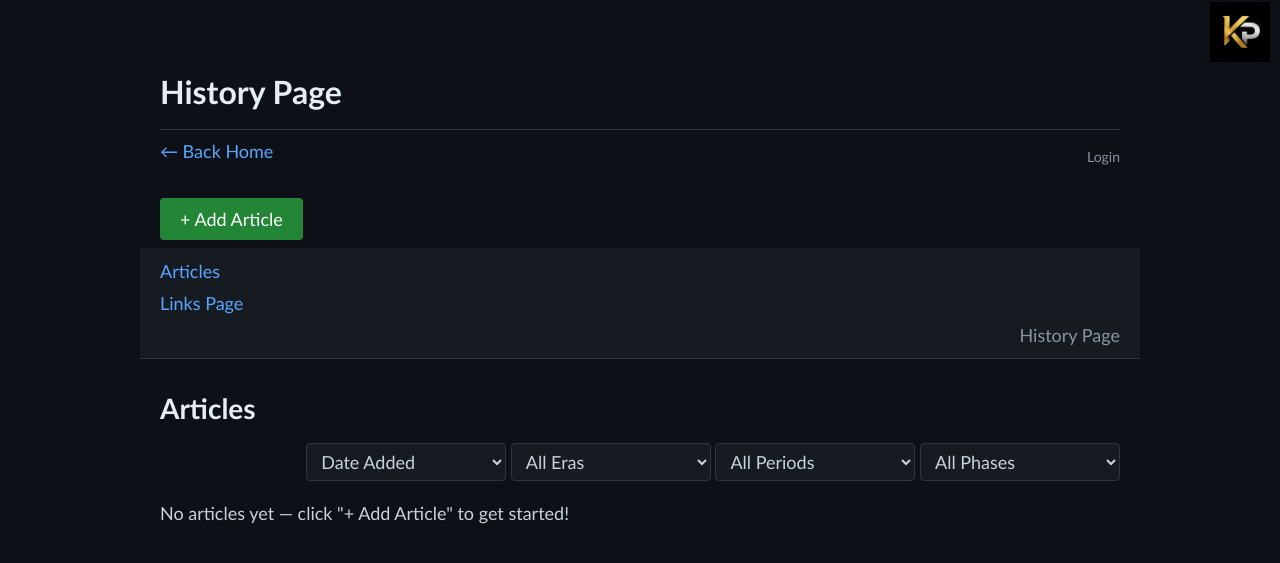
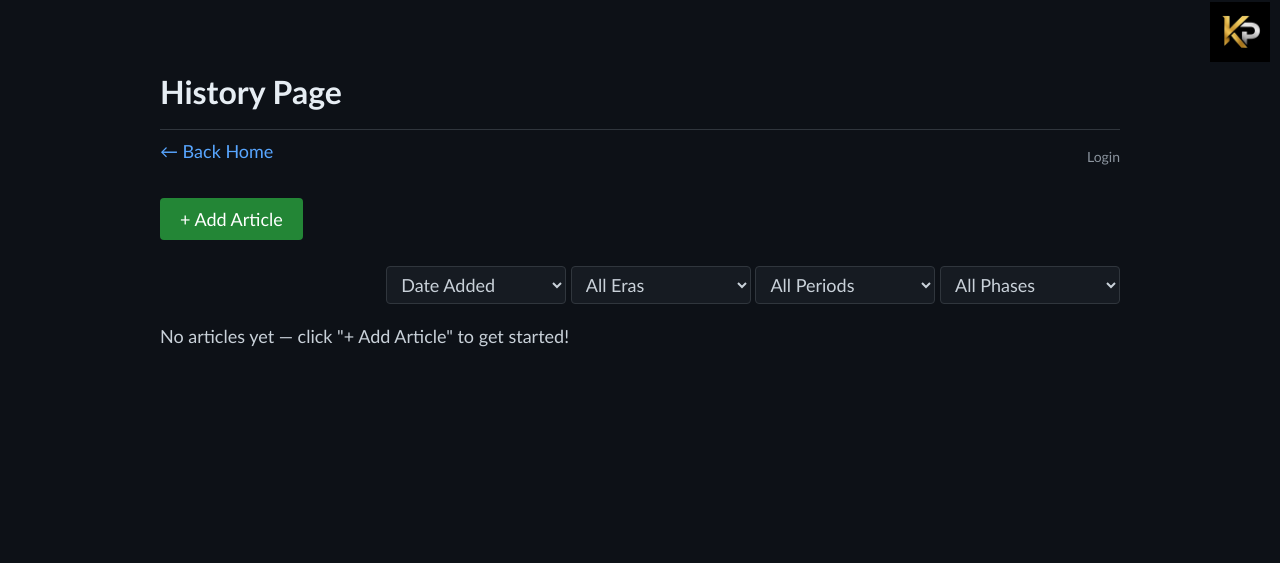
Before and after one commit to kp321-user/KP-Homepage, a Flask app: page /history in a window 1280 px wide. Shown: the top 563 px of the page. Run offline with Flask 3, Linux system fonts and the light colour scheme; some libraries are stand-ins or nearby versions.

Commit message:
Update templates, CSS, and notebook
- CSS: increase b tag font size and margin, add c tag styles, update nav to grid layout
- home.html: restructure nav links, add Java Notes link
- history.html: remove nav block
- links.html: comment out filter form opening tag
- llms_explained.html, python_notes.html: remove site-title span from nav
- main.ipynb: add cell to build javascript_notes.html from body file

Co-Authored-By: Claude Sonnet 4.6 <noreply@anthropic.com>

```diff
--- a/static/darkstyle.css
+++ b/static/darkstyle.css
@@ -62,13 +62,16 @@ a:hover {
     color: #79c0ff;
     text-decoration: underline;
 }
+
 b {
     color: #58a6ff;
     text-decoration: none;
-    margin: 24px 0 8px 0;
-    font-size: 18px;
-    line-height: 1.6;
-
+    margin: 40px 0 8px 0;
+    font-size: 22px;
+    line-height: 2.0;
+    /* border: 1px solid #30363d; */
+    padding: 8px 18px;
+    border-radius: 6px;
 }
 
 /* ── Horizontal rule ── */
@@ -87,6 +90,17 @@ li {
     margin: 4px 0;
     color: #c9d1d9;
 }
+
+c {
+    padding: 10px 20px;
+    background-color: #30363d;
+    color: white;
+    border: none;
+    font-size: 18px;
+    cursor: pointer;
+    white-space: nowrap;
+}
+
 
 /* ── Forms (global) ── */
 input, button, select {
@@ -108,7 +122,7 @@ select {
 }
 .filter-dropdowns select {
     flex: 0;        /* stop stretching */
-    width: 200px;   /* same fixed width for both */
+    width: 180px;   /* same fixed width for both */
     height: 38px;  /* adjust this */
     padding: 4px 10px;
 }
@@ -146,18 +160,22 @@ nav {
     background-color: #161b22;
     border-bottom: 1px solid #30363d;
     padding: 12px 20px;
-    margin: 0 -20px 32px -20px;
-    display: flex;
-    gap: 10px;
+    margin: 0 0 32px 0;    /* ← no negative margins */
+    display: grid;
+    grid-template-columns: repeat(3, 1fr);
+    grid-auto-flow: column;
+    grid-template-rows: repeat(8, auto);
+    gap: 0px 16px;
     z-index: 100;
-    flex-direction: column;
-    align-items: flex-start;
+    border-radius: 8px;
 }
 
 nav a {
     color: #58a6ff;
     text-decoration: none;
     font-size: 18px;
+    padding: 4px 0;
+    line-height: 1.2;
 }
 
 nav a:hover {
@@ -168,7 +186,6 @@ nav a:hover {
 nav .site-title {
     color: #8b949e;
     font-size: 18px;
-    margin-left: auto;
 }
 
 /* ── Tables ── */
--- a/templates/history.html
+++ b/templates/history.html
@@ -27,18 +27,17 @@
       <a href="/login?next=/history" style="font-size: 14px; color: #8b949e;">Login</a>
     {% endif %}
   </div>
-
   {% if not render_env %}
     <a href="/import" class="add-btn"><button>+ Add Article</button></a>
   {% endif %}
 
-  <nav>
-    <a href="#articles">Articles</a>
-    <a href="/links">Links Page</a>
-    <span class="site-title">History Page</span>
+
+<!--  <nav>
+  <a href="/links">Links Page</a>
+  <div style="font-size: 14px; color: #8b949e; align-self: flex-end">history.html</div>
   </nav>
-
   <h2 id="articles">Articles</h2>
+-->
 
 <form class="filter-form" method="GET" action="/history">
   <div class="filter-dropdowns">
--- a/templates/links.html
+++ b/templates/links.html
@@ -29,7 +29,7 @@
     <a href="/add" class="add-btn"><button>+ Add Link</button></a>
   {% endif %}
 
-  <!--<h2>Useful Links:</h2>-->
+  <!--<h2>Useful Links:</h2>
   <form class="filter-form" method="GET" action="/links">
     <div class="filter-dropdowns">
       <select name="category" onchange="this.form.submit()">
@@ -37,7 +37,7 @@
         {% for cat in categories %}
           <option value="{{ cat }}" {% if cat == selected_category %}selected{% endif %}>{{ cat }}</option>
         {% endfor %}
-      </select>
+      </select>-->
 
       <select name="type" onchange="this.form.submit()">
         <option value="">All Types</option>
--- a/templates/llms_explained.html
+++ b/templates/llms_explained.html
@@ -28,7 +28,6 @@
 <a href="#section-6">6. Statistical Bias</a>
 <a href="#section-7">7. What an LLM Is</a>
 <a href="#section-8">8. Token Generation</a>
-<span class="site-title">llms_explained.html</span>
 </nav>
 
 <h2 id="overview">Overview</h2>
--- a/templates/python_notes.html
+++ b/templates/python_notes.html
@@ -41,7 +41,6 @@
   <a href="#section-20-testing-with-pytest">Section 20 — Testing</a>
   <a href="#section-21-structured-query-language-sql">Section 21 — SQL</a>
   <a href="#section-22-flask-html-render-website">Section 22 — Flask</a>
-<span class="site-title">python_notes.html</span>
 </nav>
 <h2 id="section-1-opening-closing-files">Section 1 — Opening &amp;
 Closing Files</h2>
```
Also changed, not shown: templates/home.html (+10 -10 lines), 1 other file.
